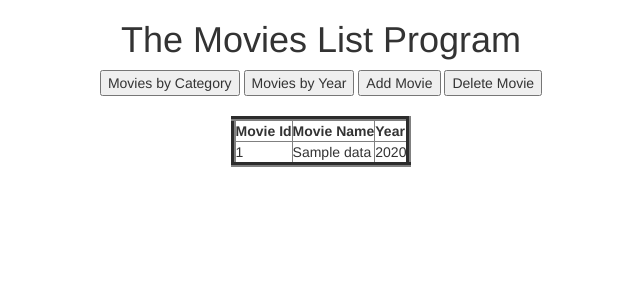
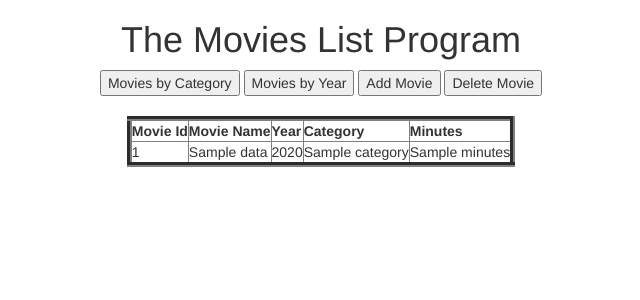
Before and after one commit to djaramil/movies-flask, a Flask app: template templates/movies_by_year.html in a window 1280 px wide. Shown: the top 300 px of the page, without its empty margins (319-959 px from the left). Run offline with Flask 2, Linux system fonts and the light colour scheme; the template is opened without the code that fills it: most values are stand-ins (such as "Sample title", 1, 10 or a date in 2020); some libraries are stand-ins or nearby versions.

Commit message:
updates to template and UI and App design

```diff
--- a/templates/movies_by_category.html
+++ b/templates/movies_by_category.html
@@ -14,13 +14,13 @@
         <th>Movie Name</th>
         <th>Category Name</th>
     </tr>
-    {%- for data in content %}
+    {% for data in content %}
         <tr>
             <td>{{data.id}}</td>
             <td>{{data.name}}</td>
             <td>{{data.category.name}}</td>
         </tr>
-    {%- endfor %}
+    {% endfor %}
 </table>
 
 {% endblock %}
--- a/templates/movies_by_year.html
+++ b/templates/movies_by_year.html
@@ -12,12 +12,16 @@
         <th>Movie Id</th>
         <th>Movie Name</th>
         <th>Year</th>
+        <th>Category</th>
+        <th>Minutes</th>
     </tr>
     {%- for data in content %}
         <tr>
             <td>{{data.id}}</td>
             <td>{{data.name}}</td>
             <td>{{data.year}}</td>
+            <td>{{data.category.name}}</td>
+            <td>{{data.minutes}}</td>
         </tr>
     {%- endfor %}
 </table>
```
Also changed, not shown: Movie-console-web-conversion.png (added), movies-flask-UI.png (added), templates/header.html (line endings or trailing spaces).
